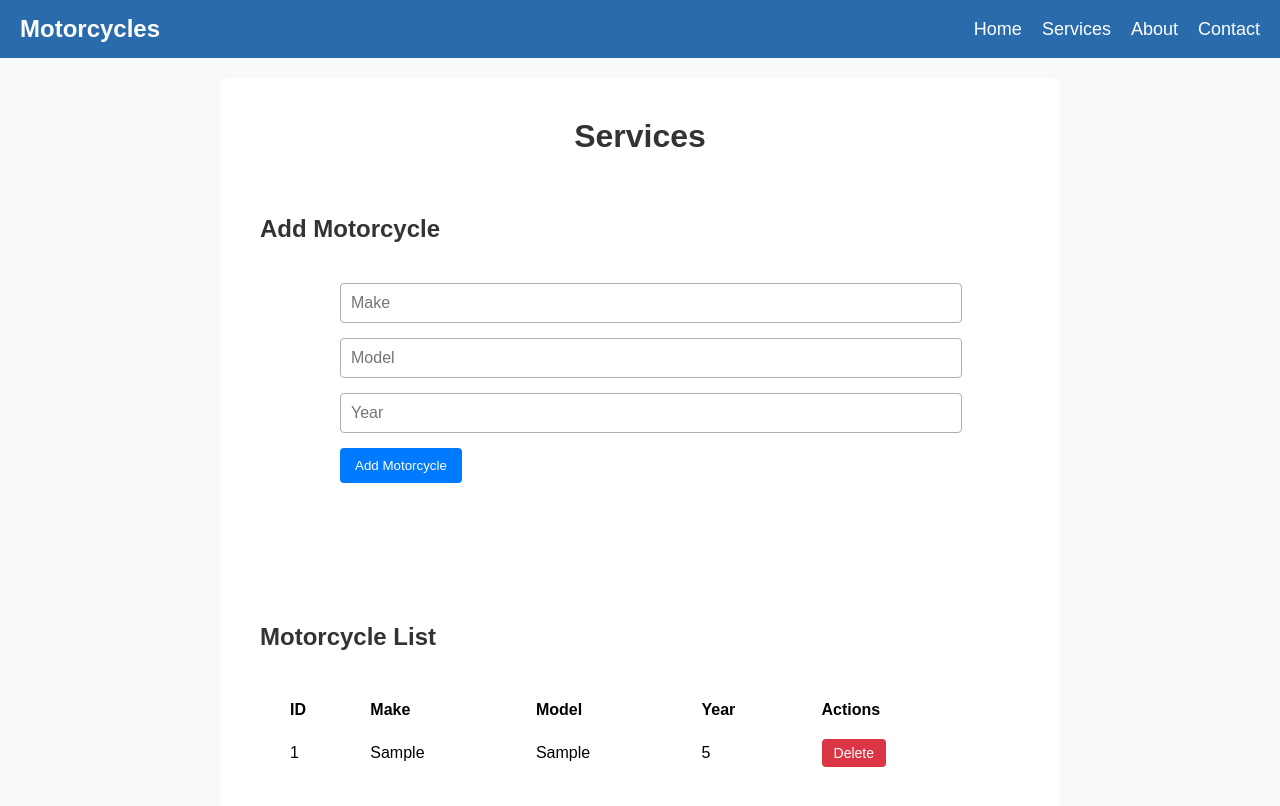
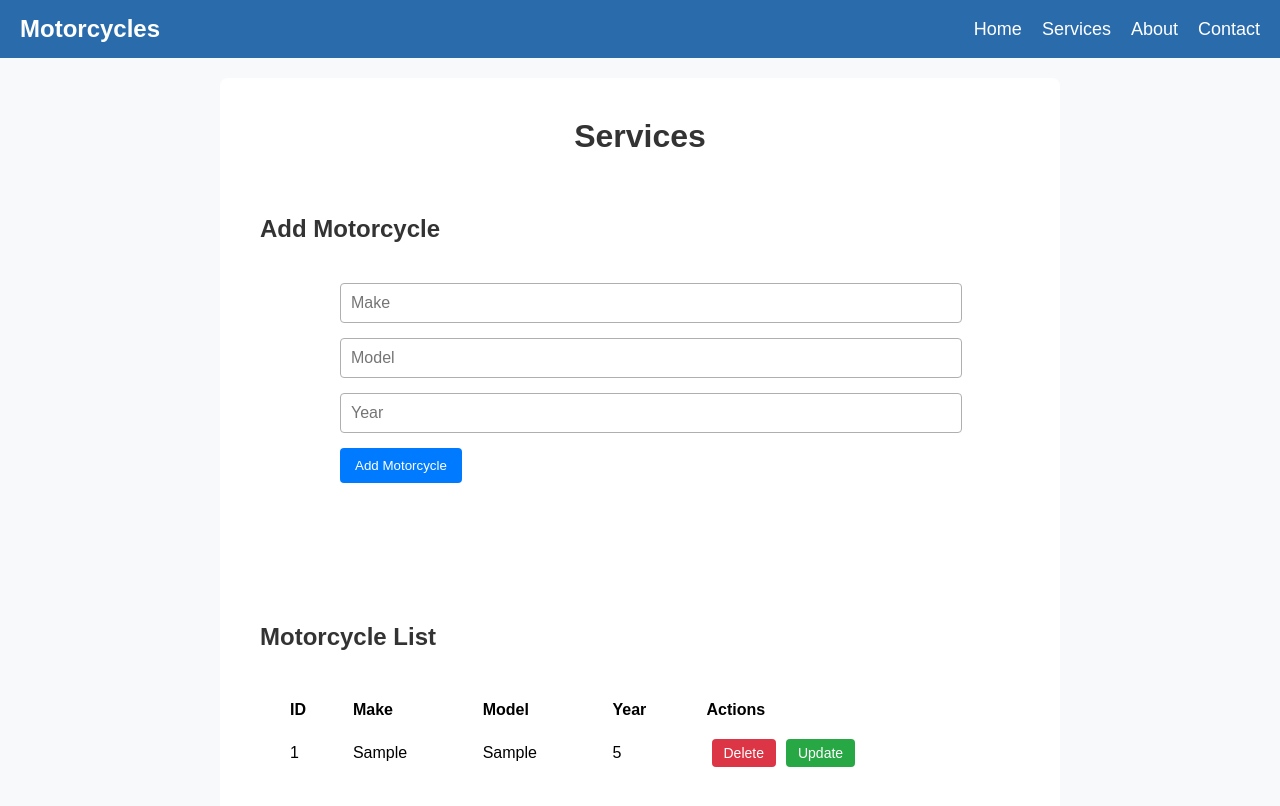
Before and after one commit to DinoRozing/Mono-Motorcycles-Frontend, a React (Create React App) app in the folder React/motorcycles/: page / in a window 1280 px wide. Both pictures are taken after typing "Sample", "Sample", "5" into the empty fields and a click on the button "Add Motorcycle". Shown: the top 806 px of the page. Built offline with nearby package versions, Linux system fonts and the light colour scheme; the HTML template or start-up script is replaced by a standard one.

Commit message:
Added Update button for CRUD method and edited css

```diff
--- a/React/motorcycles/src/App.jsx
+++ b/React/motorcycles/src/App.jsx
@@ -2,10 +2,11 @@ import React, { useState, useEffect } from 'react';
 import './App.css';
 import MotorcycleForm from './components/MotorcycleForm';
 import MotorcycleTable from './components/MotorcycleTable';
-import { getAllMotorcycles, addMotorcycle, deleteMotorcycle } from './utils/localStorage';
+import { getAllMotorcycles, addMotorcycle, deleteMotorcycle, updateMotorcycle } from './utils/localStorage';
 
 function ServicePage() {
     const [motorcycles, setMotorcycles] = useState([]);
+    const [motorcycleToEdit, setMotorcycleToEdit] = useState(null);
 
     useEffect(() => {
         const storedMotorcycles = getAllMotorcycles();
@@ -22,6 +23,17 @@ function ServicePage() {
         deleteMotorcycle(idToDelete);
         const updatedMotorcycles = getAllMotorcycles();
         setMotorcycles(updatedMotorcycles);
+    }
+
+    function handleUpdateMotorcycle(updatedMotorcycle) {
+        updateMotorcycle(updatedMotorcycle);
+        const updatedMotorcycles = getAllMotorcycles();
+        setMotorcycles(updatedMotorcycles);
+        setMotorcycleToEdit(null); // Sakrij obrazac za ažuriranje nakon ažuriranja
+    }
+
+    function handleEditClick(motorcycle) {
+        setMotorcycleToEdit(motorcycle);
     }
 
     return (
@@ -41,14 +53,19 @@ function ServicePage() {
                 <h1>Services</h1>
                 <section className="services-container">
                     <div className="form-card">
-                        <h2>Add Motorcycle</h2>
-                        <MotorcycleForm onAddMotorcycle={handleAddMotorcycle} />
+                        <h2>{motorcycleToEdit ? "Update Motorcycle" : "Add Motorcycle"}</h2>
+                        <MotorcycleForm
+                            onAddMotorcycle={handleAddMotorcycle}
+                            onUpdateMotorcycle={handleUpdateMotorcycle}
+                            motorcycleToEdit={motorcycleToEdit}
+                        />
                     </div>
                     <div className="table-container">
                         <h2>Motorcycle List</h2>
                         <MotorcycleTable
                             motorcycles={motorcycles}
                             onDeleteMotorcycle={handleDeleteMotorcycle}
+                            onEditMotorcycle={handleEditClick}
                         />
                     </div>
                 </section>
--- a/React/motorcycles/src/components/MotorcycleForm.jsx
+++ b/React/motorcycles/src/components/MotorcycleForm.jsx
@@ -1,10 +1,22 @@
-import React, { useRef } from 'react';
+import React, { useRef, useEffect } from 'react';
 import './css/MotorcycleForm.css';
 
-function MotorcycleForm({ onAddMotorcycle }) {
+function MotorcycleForm({ onAddMotorcycle, onUpdateMotorcycle, motorcycleToEdit }) {
     const makeRef = useRef();
     const modelRef = useRef();
     const yearRef = useRef();
+
+    useEffect(() => {
+        if (motorcycleToEdit) {
+            makeRef.current.value = motorcycleToEdit.make;
+            modelRef.current.value = motorcycleToEdit.model;
+            yearRef.current.value = motorcycleToEdit.year;
+        } else {
+            makeRef.current.value = '';
+            modelRef.current.value = '';
+            yearRef.current.value = '';
+        }
+    }, [motorcycleToEdit]);
 
     const handleSubmit = (event) => {
         event.preventDefault();
@@ -18,13 +30,18 @@ function MotorcycleForm({ onAddMotorcycle }) {
             return;
         }
 
-        const newMotorcycle = {
+        const motorcycle = {
+            id: motorcycleToEdit ? motorcycleToEdit.id : Date.now(), // Use existing ID if editing, otherwise generate new ID
             make,
             model,
             year
         };
 
-        onAddMotorcycle(newMotorcycle);
+        if (motorcycleToEdit) {
+            onUpdateMotorcycle(motorcycle);
+        } else {
+            onAddMotorcycle(motorcycle);
+        }
 
         makeRef.current.value = '';
         modelRef.current.value = '';
@@ -37,7 +54,7 @@ function MotorcycleForm({ onAddMotorcycle }) {
                 <input type="text" ref={makeRef} placeholder="Make" required />
                 <input type="text" ref={modelRef} placeholder="Model" required />
                 <input type="number" ref={yearRef} placeholder="Year" required />
-                <button type="submit">Add Motorcycle</button>
+                <button type="submit">{motorcycleToEdit ? "Update" : "Add"} Motorcycle</button>
             </form>
         </div>
     );
--- a/React/motorcycles/src/components/MotorcycleRow.jsx
+++ b/React/motorcycles/src/components/MotorcycleRow.jsx
@@ -11,6 +11,10 @@ class MotorcycleRow extends Component {
     handleDelete = () => {
         this.setState({ isDeleted: true });
         this.props.onDelete();
+    }
+
+    handleUpdate = () => {
+        this.props.onUpdate(this.props.motorcycle);
     }
 
     render() {
@@ -29,6 +33,7 @@ class MotorcycleRow extends Component {
                 <td>{motorcycle.year}</td>
                 <td>
                     <button onClick={this.handleDelete} className="delete-btn">Delete</button>
+                    <button onClick={this.handleUpdate} className="update-btn">Update</button>
                 </td>
             </tr>
         );
--- a/React/motorcycles/src/components/MotorcycleTable.jsx
+++ b/React/motorcycles/src/components/MotorcycleTable.jsx
@@ -2,7 +2,7 @@ import React from 'react';
 import './css/MotorcycleTable.css';
 import MotorcycleRow from './MotorcycleRow';
 
-function MotorcycleTable({ motorcycles, onDeleteMotorcycle }) {
+function MotorcycleTable({ motorcycles, onDeleteMotorcycle, onEditMotorcycle }) {
     return (
         <div className="table-container">
             <table className="table">
@@ -21,6 +21,7 @@ function MotorcycleTable({ motorcycles, onDeleteMotorcycle }) {
                             key={motorcycle.id}
                             motorcycle={motorcycle}
                             onDelete={() => onDeleteMotorcycle(motorcycle.id)}
+                            onUpdate={() => onEditMotorcycle(motorcycle)}
                         />
                     ))}
                 </tbody>
--- a/React/motorcycles/src/components/css/MotorcycleTable.css
+++ b/React/motorcycles/src/components/css/MotorcycleTable.css
@@ -46,6 +46,10 @@
     background-color: #0056b3;
   }
 
+  .table td button.delete-btn, .update-btn {
+    margin: 0 5px;
+  }
+
   .table td button.delete-btn {
     background-color: #dc3545;
   }
--- a/React/motorcycles/src/utils/localStorage.js
+++ b/React/motorcycles/src/utils/localStorage.js
@@ -21,3 +21,12 @@ export function deleteMotorcycle(idToDelete) {
     console.log('Deleted motorcycle with ID:', idToDelete);
     console.log('Updated motorcycles after delete:', motorcycles);
 }
+
+export function updateMotorcycle(updatedMotorcycle) {
+    let motorcycles = getAllMotorcycles();
+    motorcycles = motorcycles.map(motorcycle =>
+        motorcycle.id === updatedMotorcycle.id ? updatedMotorcycle : motorcycle);
+    localStorage.setItem('motorcycles', JSON.stringify(motorcycles));
+    console.log('Updated motorcycle:', updatedMotorcycle);
+    console.log('Updated motorcycles list:', motorcycles);
+}
```
